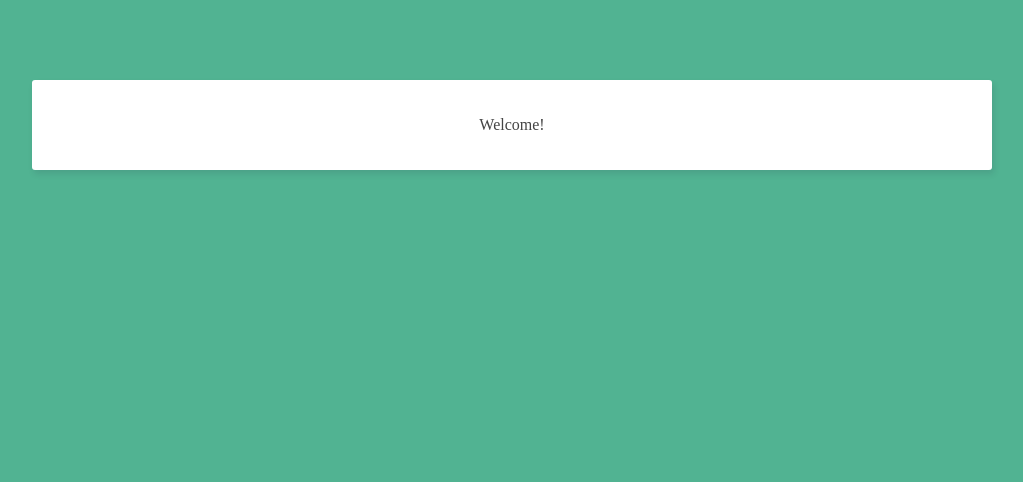
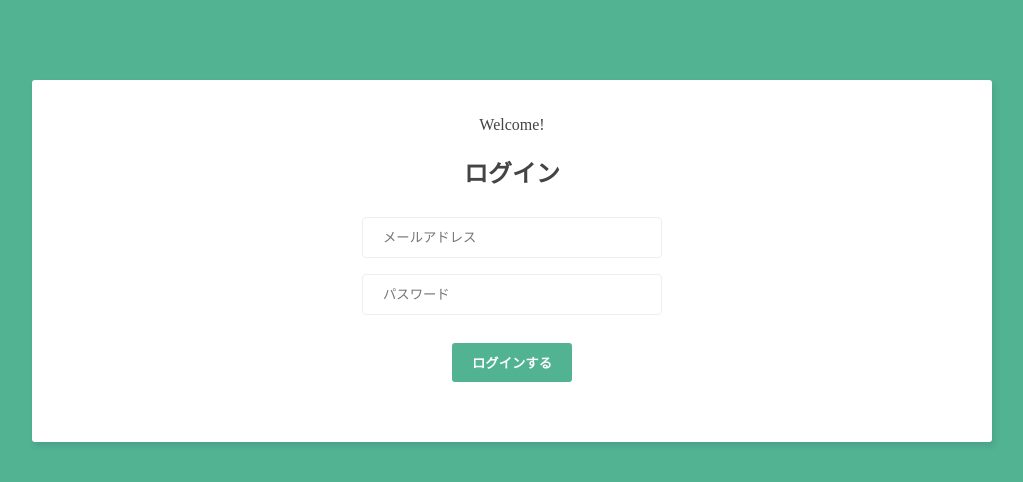
Before and after one commit to PoC-ymmtd0x0b/live-chat-vuejs, a Vue app: page / in a window 1280 px wide. Shown: the top 482 px of the page, without its empty margins (128-1151 px from the left). Built offline with nearby package versions, Linux system fonts and the light colour scheme.

Commit message:
ログインフォームの作成

```diff
--- /dev/null
+++ b/src/components/LoginForm.vue
@@ -0,0 +1,31 @@
+<template>
+  <div>
+    <h2>ログイン</h2>
+    <form>
+      <input
+        type="email"
+        required
+        placeholder="メールアドレス"
+        v-model="email"
+      />
+      <input
+        type="password"
+        required
+        placeholder="パスワード"
+        v-model="password"
+      />
+      <button>ログインする</button>
+    </form>
+  </div>
+</template>
+
+<script>
+export default {
+  data() {
+    return {
+      email: '',
+      password: '',
+    }
+  },
+}
+</script>
--- a/src/views/WelcomePage.vue
+++ b/src/views/WelcomePage.vue
@@ -1,14 +1,46 @@
 <template>
   <div class="container welcome">
     <p>Welcome!</p>
+    <LoginForm />
   </div>
 </template>
 
-<script></script>
+<script>
+import LoginForm from '@/components/LoginForm.vue'
+export default {
+  components: { LoginForm },
+}
+</script>
 
-<style scoped>
+<style>
 .welcome {
   text-align: center;
   padding: 20px 0;
 }
+
+.welcome form {
+  width: 300px;
+  margin: 20px auto;
+}
+.welcome label {
+  display: block;
+  margin: 20px 0 10px;
+}
+.welcome input {
+  width: 100%;
+  padding: 12px 20px;
+  margin: 8px auto;
+  border-radius: 4px;
+  border: 1px solid #eee;
+  outline: none;
+  box-sizing: border-box;
+}
+.welcome span {
+  font-weight: bold;
+  text-decoration: underline;
+  cursor: pointer;
+}
+.welcome button {
+  margin: 20px auto;
+}
 </style>
```
